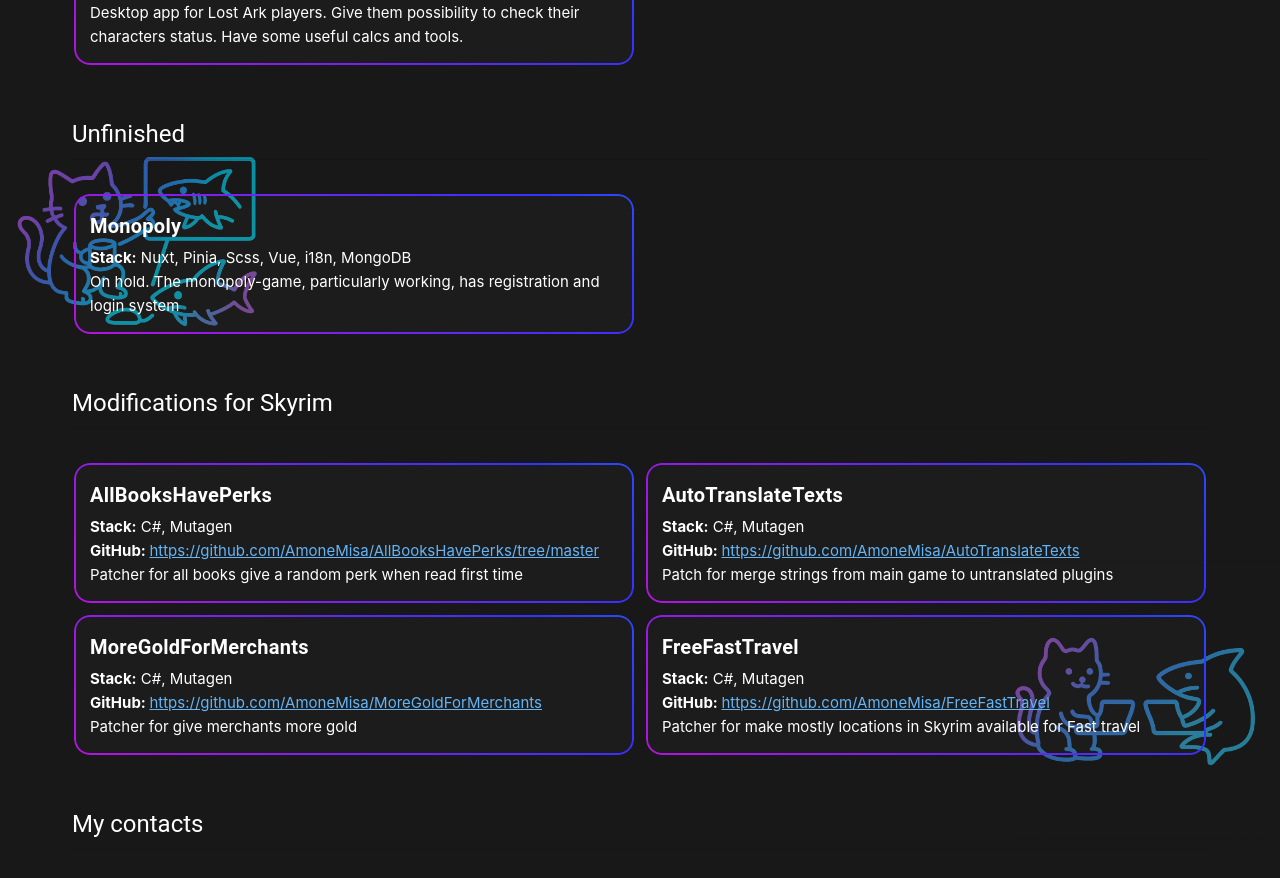
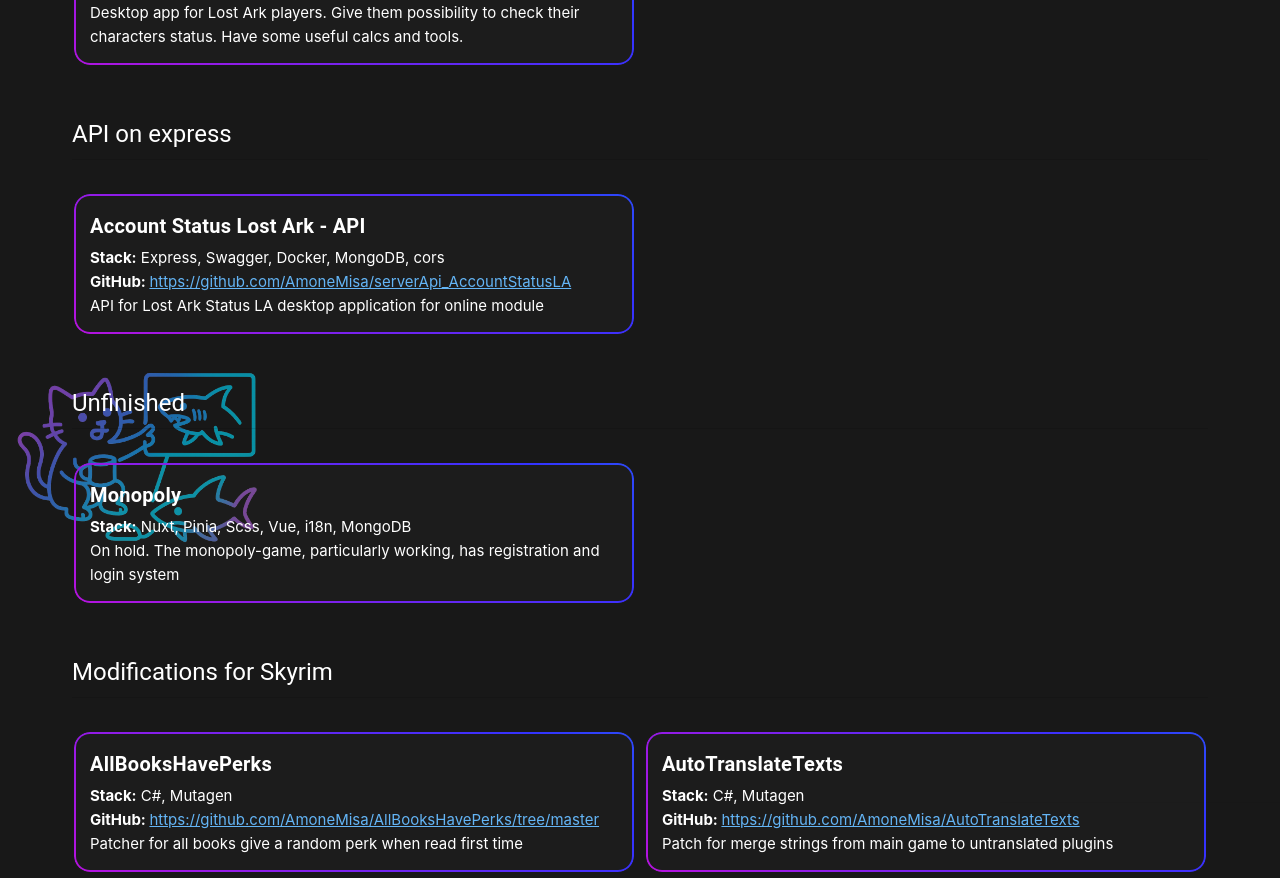
Before and after one commit to AmoneMisa/personal, a Vue app: page / in a window 1280 px wide. Shown: the part 3564-4442 px from the top of the page. Built offline with nearby package versions, Linux system fonts and the light colour scheme.

Commit message:
Added API project

```diff
--- a/src/components/Portfolio.vue
+++ b/src/components/Portfolio.vue
@@ -99,6 +99,9 @@ const projects = {
     <SectionTitle title="Desktop on electron"/>
     <ProjectGrid :projects="projects.electron"/>
 
+    <SectionTitle title="API on express"/>
+    <ProjectGrid :projects="projects.api"/>
+
     <SectionTitle title="Unfinished"/>
     <ProjectGrid :projects="projects.unfinished"/>
 
```
